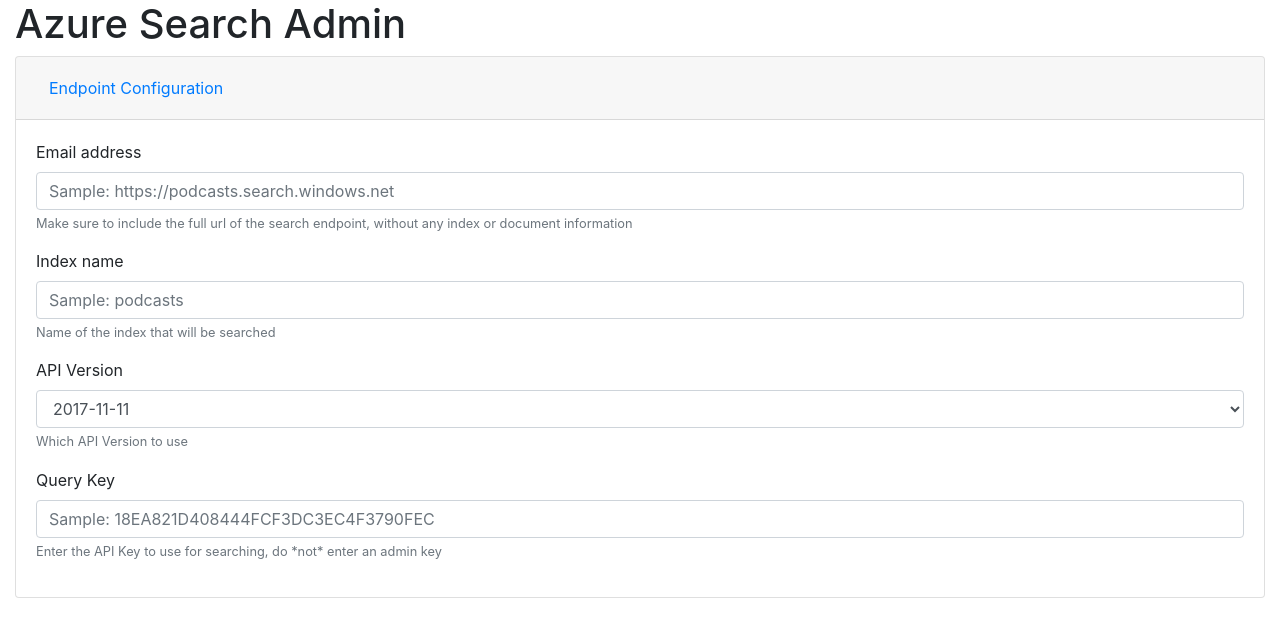
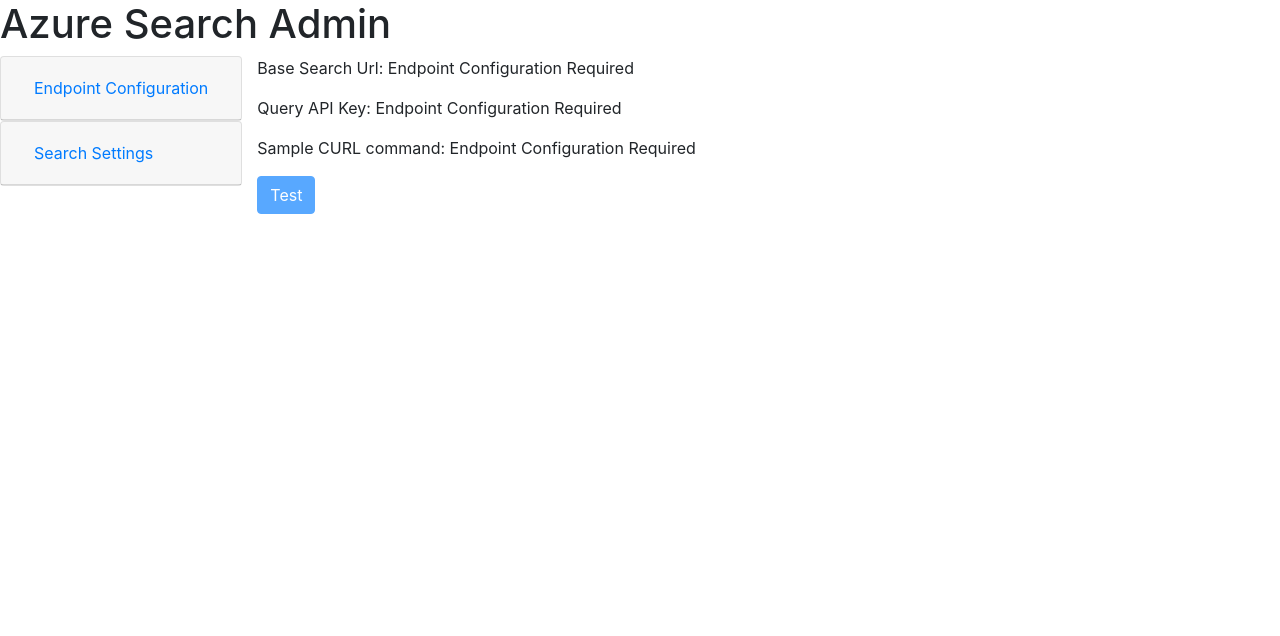
Before and after one commit to codingblocks/azure-search-admin, a React (Create React App) app: page / in a window 1280 px wide. Shown: the top 636 px of the page. Built offline with nearby package versions, Linux system fonts and the light colour scheme.

Commit message:
Now able to create configs and test them

```diff
--- a/public/index.html
+++ b/public/index.html
@@ -14,8 +14,8 @@
       You need to enable JavaScript to run this app.
     </noscript>
     <div id="root"></div>
-    <script src="https://code.jquery.com/jquery-3.3.1.slim.min.js"
-    integrity="sha384-q8i/X+965DzO0rT7abK41JStQIAqVgRVzpbzo5smXKp4YfRvH+8abtTE1Pi6jizo"
+    <script src="https://code.jquery.com/jquery-3.3.1.min.js"
+    integrity="sha256-FgpCb/KJQlLNfOu91ta32o/NMZxltwRo8QtmkMRdAu8="
     crossorigin="anonymous"></script>
 
     <script src="https://cdnjs.cloudflare.com/ajax/libs/popper.js/1.14.0/umd/popper.min.js"
--- a/src/App.js
+++ b/src/App.js
@@ -1,17 +1,39 @@
-import React, { Component } from 'react';
-import ControlPanel from './ControlPanel/ControlPanel.js';
+import React, { Component } from 'react'
+import ControlPanel from './ControlPanel/ControlPanel.js'
+import Results from './Results/Results.js'
 
 class App extends Component {
+  constructor(props) {
+    super(props)
+    this.state = {
+      searchConfig: null
+    }
+  }
+  updateConfig(searchConfig) {
+    this.setState({
+      searchConfig: searchConfig
+    })
+  }
+
   render() {
     return (
-      <div className="container-fluid">
+      <div>
         <header>
           <h1>Azure Search Admin</h1>
-          <ControlPanel />
         </header>
+        <div className="container-fluid">
+          <div className="row">
+            <div className="col-xs">
+              <ControlPanel onUpdate={(searchConfig) => this.updateConfig(searchConfig)} />
+            </div>
+            <div className="col-lg">
+              <Results searchConfig={this.state.searchConfig} />
+            </div>
+          </div>
+        </div>
       </div>
-    );
+    )
   }
 }
 
-export default App;
+export default App
--- a/src/ControlPanel/ControlPanel.js
+++ b/src/ControlPanel/ControlPanel.js
@@ -1,7 +1,34 @@
 import React, { Component } from 'react';
-import EndpointPanel from './EndpointPanel'
+import EndpointSettings from './EndpointSettings'
+import SearchSettings from './SearchSettings'
 
 class ControlPanel extends Component {
+  constructor(props) {
+    super(props)
+    this.state = {
+      endpointConfig: null,
+      derivedProperties: null
+    }
+  }
+
+  updateEndpointSettings (endpointConfig) {
+    // TODO ought move this to a logic class somewhere
+    const baseSearchUrl = `${endpointConfig.portalEndpoint}/indexes/${endpointConfig.searchIndex}/docs?api-version=${endpointConfig.apiVersion}`
+    this.setState({
+      endpointConfig: endpointConfig,
+      derivedProperties: {
+        baseSearchUrl: baseSearchUrl,
+        curlCommand: `curl -i -H "Accept: application/json" -H "Content-Type: application/json" -H "api-key: ${endpointConfig.apiKey}" -X GET ${baseSearchUrl}`
+      }
+    }, this.fireUpdate)
+  }
+
+  fireUpdate () {
+    if(this.props.onUpdate) {
+      this.props.onUpdate(this.state)
+    }
+  }
+
   render() {
     return (
       <div id="accordian">
@@ -14,16 +41,31 @@
               </button>
             </h5>
           </div>
-          <div id="collapse1" className="collapse show" aria-labelledby="endpoint-configuration-header" data-parent="#accordion">
+          <div id="collapse1" className="collapse" aria-labelledby="endpoint-configuration-header" data-parent="#accordion">
             <div className="card-body">
-              <EndpointPanel />
+              <EndpointSettings onUpdate={(endpointConfig) => this.updateEndpointSettings(endpointConfig)}/>
+            </div>
+          </div>
+        </div>
+
+        <div className="card">
+          <div className="card-header" id="search-settings-header">
+            <h5 className="mb-0">
+              <button className="btn btn-link" data-toggle="collapse" data-target="#collapse2" aria-expanded="true" aria-controls="collapse2">
+                Search Settings
+              </button>
+            </h5>
+          </div>
+          <div id="collapse2" className="collapse" aria-labelledby="search-settings-header" data-parent="#accordion">
+            <div className="card-body">
+              <SearchSettings />
             </div>
           </div>
         </div>
 
       </div>
-    );
+    )
   }
 }
 
-export default ControlPanel;
+export default ControlPanel
--- a/src/ControlPanel/EndpointPanel.js
+++ /dev/null
@@ -1,35 +0,0 @@
-import React, { Component } from 'react';
-
-class EndpointPanel extends Component {
-  render() {
-    return (
-      <form>
-        <div className="form-group">
-          <label htmlFor="portal-endpoint">Email address</label>
-          <input className="form-control" id="portal-endpoint" aria-describedby="portal-endpoint-help" placeholder="Sample: https://podcasts.search.windows.net" />
-          <small id="portal-endpoint-help" className="form-text text-muted">Make sure to include the full url of the search endpoint, without any index or document information</small>
-        </div>
-        <div className="form-group">
-          <label htmlFor="portal-endpoint">Index name</label>
-          <input className="form-control" id="portal-endpoint" aria-describedby="portal-endpoint-help" placeholder="Sample: podcasts" />
-          <small id="portal-endpoint-help" className="form-text text-muted">Name of the index that will be searched</small>
-        </div>
-        <div className="form-group">
-          <label htmlFor="api-version">API Version</label>
-          <select className="form-control" id="api-version" aria-describedby="portal-api-version-help">
-            <option>2017-11-11</option>
-            <option>2017-11-11-Preview</option>
-          </select>
-          <small id="portal-api-version-help" className="form-text text-muted">Which API Version to use</small>
-        </div>
-        <div className="form-group">
-          <label htmlFor="api-Key">Query Key</label>
-          <input className="form-control" id="portal-endpoint" aria-describedby="api-key-help" placeholder="Sample: 18EA821D408444FCF3DC3EC4F3790FEC" />
-          <small id="portal-endpoint-help" className="form-text text-muted">Enter the API Key to use for searching, do *not* enter an admin key</small>
-        </div>
-      </form>
-    );
-  }
-}
-
-export default EndpointPanel;
--- /dev/null
+++ b/src/ControlPanel/EndpointSettings.js
@@ -0,0 +1,64 @@
+import React, { Component } from 'react';
+
+class EndpointSettings extends Component {
+  constructor(props) {
+    super(props);
+    this.state = {
+      portalEndpoint: '',
+      searchIndex: '',
+      apiVersion: '',
+      apiKey: ''
+    };
+    this.handleSubmit = this.handleSubmit.bind(this)
+  }
+
+  handleSubmit(event) {
+    event.preventDefault()
+
+    const inputs = ['portalEndpoint','searchIndex','apiVersion','apiKey']
+    let nextState = {}
+    inputs.forEach((i) => nextState[i] = event.target.elements[i].value)
+
+    this.setState(nextState, this.fireUpdate)
+  }
+
+  fireUpdate () {
+    if(this.props.onUpdate) {
+      this.props.onUpdate(this.state)
+    }
+  }
+
+  render() {
+    return (
+      <form onSubmit={this.handleSubmit}>
+        <div className="form-group">
+          <label htmlFor="portalEndpoint">Endpoint</label>
+          <input type="url" id="portalEndpoint" defaultValue={this.state.portalEndpoint} placeholder="Sample: https://podcasts.search.windows.net" className="form-control" aria-describedby="portalEndpointHelp" required />
+          <small id="portalEndpointHelp" className="form-text text-muted">Full url of the search endpoint, without any index or document information</small>
+        </div>
+        <div className="searchIndex">
+          <label htmlFor="searchIndex">Index</label>
+          <input id="searchIndex" defaultValue={this.state.searchIndex} className="form-control" aria-describedby="searchIndexHelp" placeholder="Sample: podcasts" required/>
+          <small id="searchIndexHelp" className="form-text text-muted">Name of the search index, because one endpoint can service more than one index</small>
+        </div>
+        <div className="form-group">
+          <label htmlFor="apiVersion">Azure Search API Version</label>
+          <select id="apiVersion" defaultValue={this.state.apiVersion} className="form-control" aria-describedby="apiVersionHelp" required>
+            <option>2017-11-11-Preview</option>
+            <option>2017-11-11</option>
+            <option>2016-09-01</option>
+          </select>
+          <small id="apiVersionHelp" className="form-text text-muted">Which API Version to use, more details here: <a href="https://docs.microsoft.com/en-us/rest/api/searchservice/" title="More information on Azure Search REST API versions">https://docs.microsoft.com/en-us/rest/api/searchservice/</a></small>
+        </div>
+        <div className="form-group">
+          <label htmlFor="apiKey">Query Key</label>
+          <input id="apiKey" className="form-control" type="text" pattern="[A-Z0-9]{32}" aria-describedby="apiKeyHelp" placeholder="Sample: 18EA821D408444FCF3DC3EC4F3790FEC" required/>
+          <small id="apiKeyHelp" defaultValue={this.state.apiKey} className="form-text text-muted">Enter the API Key to use for searching, do *not* enter an admin key</small>
+        </div>
+        <button type="submit" className="btn btn-primary">Save Endpoint Configuration</button>
+      </form>
+    )
+  }
+}
+
+export default EndpointSettings;
--- /dev/null
+++ b/src/ControlPanel/SearchSettings.js
@@ -0,0 +1,22 @@
+import React, { Component } from 'react';
+
+class SearchSettings extends Component {
+  render() {
+    return (
+      <form>
+        <p>TODO</p>
+        <ul>
+          <ul>search text</ul>
+          <ul>highlighting</ul>
+          <ul>profiles</ul>
+          <ul>fuzzy</ul>
+          <ul>profiles</ul>
+          <ul>maxresults</ul>
+          <ul>paging</ul>
+        </ul>
+      </form>
+    )
+  }
+}
+
+export default SearchSettings
--- /dev/null
+++ b/src/Results/Results.js
@@ -0,0 +1,37 @@
+import React, { Component } from 'react';
+
+class Results extends Component {
+
+  testConfiguration = () => {
+    const url = this.props.searchConfig.derivedProperties.baseSearchUrl
+    const apiKey = this.props.searchConfig.endpointConfig.apiKey
+    let request = new XMLHttpRequest()
+    request.onreadystatechange = function() {
+      if (this.readyState == 4) { // Done
+        alert(`${this.status}: ${this.statusText}`)
+      }
+    }
+    request.open("GET", url, true)
+    request.setRequestHeader("api-key", apiKey)
+    request.send()
+  }
+
+  render() {
+    const config = this.props.searchConfig
+    const configured = config && config.derivedProperties && config.derivedProperties && config.endpointConfig
+    const baseSearchUrl = configured ? config.derivedProperties.baseSearchUrl : 'Endpoint Configuration Required'
+    const apiKey = configured ? config.endpointConfig.apiKey : 'Endpoint Configuration Required'
+    const curlCommand = configured ? config.derivedProperties.curlCommand : 'Endpoint Configuration Required'
+    return (
+      <div>
+        <p>Base Search Url: {baseSearchUrl}</p>
+        <p>Query API Key: {apiKey}</p>
+        <p>Sample CURL command: {curlCommand}</p>
+        <button type="button" className="btn btn-primary" disabled={!configured} onClick={this.testConfiguration}>Test</button>
+      </div>
+    )
+  }
+
+}
+
+export default Results
```
